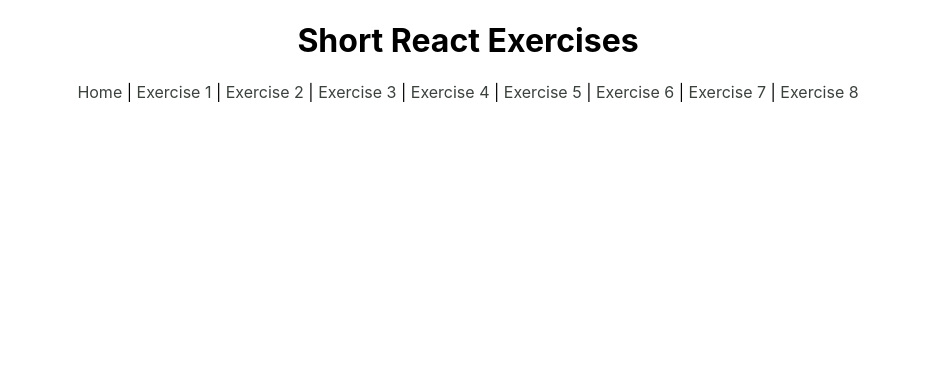
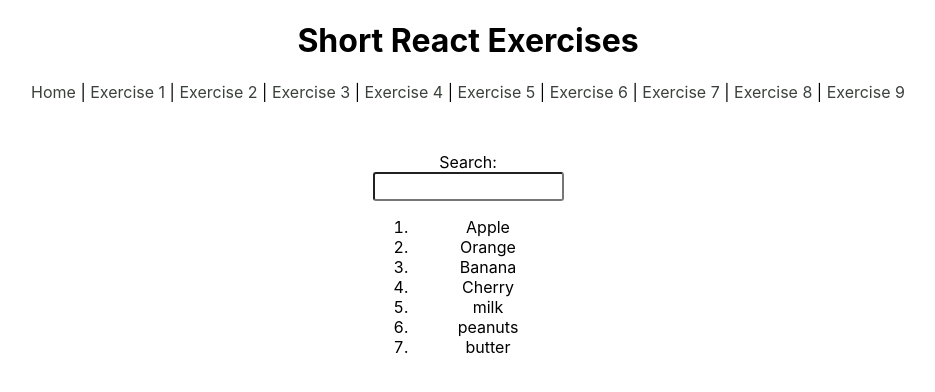
Before and after one commit to ad-800/react-exercises, a React (Create React App) app: page /exercise-nine in a window 1280 px wide. Shown: the top 392 px of the page, without its empty margins (172-1107 px from the left). Built offline with nearby package versions, Linux system fonts and the light colour scheme; the HTML template or start-up script is replaced by a standard one.

Commit message:
added filtered json

```diff
--- a/src/App.css
+++ b/src/App.css
@@ -79,6 +79,7 @@ input {
   margin: 1rem;
   background-color: #9DB5B2;
   max-width: 250px;
+  height: 150px;
 }
 
 .cards-container {
@@ -90,7 +91,26 @@ input {
 }
 
 .profile-cards {
-  border: 1px solid black;
   margin: 10px;
-  background-color: #9DB5B2;
+  height: 250px;
+  width: 200px;
+  list-style: none;
 }
+
+.profile-cards > img {
+  height: 150px;
+  border-radius: 50%;
+  border: 1px solid #3B413C;
+}
+
+.profile-cards > h2 {
+  font-size: 16px;
+}
+
+.country-cards {
+  margin: 10px;
+  height: 325px;
+  width: 250px;
+  list-style: none;
+  border: 1px solid #3B413C;
+}
--- a/src/App.js
+++ b/src/App.js
@@ -10,6 +10,7 @@ import List from './components/list';
 import Form from './components/form';
 import StyledList from './components/styled-list';
 import Cards from './components/cards';
+import Filter from './components/filter';
 
 import './App.css';
 import jokes from './data/jokes';
@@ -29,7 +30,8 @@ class App extends Component {
             <Link to="/exercise-five">Exercise 5</Link> |{" "}
             <Link to="/exercise-six">Exercise 6</Link> |{" "}
             <Link to="/exercise-seven">Exercise 7</Link> |{" "}
-            <Link to="/exercise-eight">Exercise 8</Link>
+            <Link to="/exercise-eight">Exercise 8</Link> |{" "}
+            <Link to="/exercise-nine">Exercise 9</Link>
           </nav>
         </div>
       );
@@ -50,6 +52,7 @@ class App extends Component {
             <Route path="/exercise-six" element={<Form />} />
             <Route path="/exercise-seven" element={<StyledList data={jokes} />} />
             <Route path="/exercise-eight" element={<Cards />} />
+            <Route path="/exercise-nine" element={<Filter />} />
           </Routes>
         </div>
       </Router>
--- /dev/null
+++ b/src/components/filter.jsx
@@ -0,0 +1,67 @@
+import { useState, useEffect } from "react";
+
+function Filter() {
+  const itemList = [
+    {
+      name:"Apple",
+      type:'good'
+    },
+    {
+      name:"Orange",
+      type:'bad'
+    },
+    {
+      name:"Banana",
+      type:'good'
+    },
+    {
+      name:"Cherry",
+      type:'good'
+    },
+    {
+      name:"milk",
+      type:'bad'
+    },
+    {
+      name:"peanuts",
+      type:'good'
+    },
+    {
+      name:"butter",
+      type:'good'
+    }
+  ];
+
+  const [filteredList, setFilteredList] = new useState(itemList);
+
+  const filterBySearch = (event) => {
+    // Access input value
+    const query = event.target.value;
+    // Create copy of item list
+    let updatedList = [...itemList];
+    // Include all elements which includes the search query
+    updatedList = updatedList.filter((item) => {
+      return item.name.toLowerCase().indexOf(query.toLowerCase()) !== -1 || item.type.toLowerCase().indexOf(query.toLowerCase()) !== -1;
+    });
+    // Trigger render with updated values
+    setFilteredList(updatedList);
+  };
+
+  return (
+    <div className="App">
+    <div className="search-header">
+      <div className="search-text">Search:</div>
+      <input id="search-box" onChange={filterBySearch} />
+    </div>
+    <div id="item-list">
+      <ol>
+        {filteredList.map((item, index) => (
+          <li key={index}>{item.name}</li>
+        ))}
+      </ol>
+    </div>
+  </div>
+ );
+}
+
+export default Filter;
```
